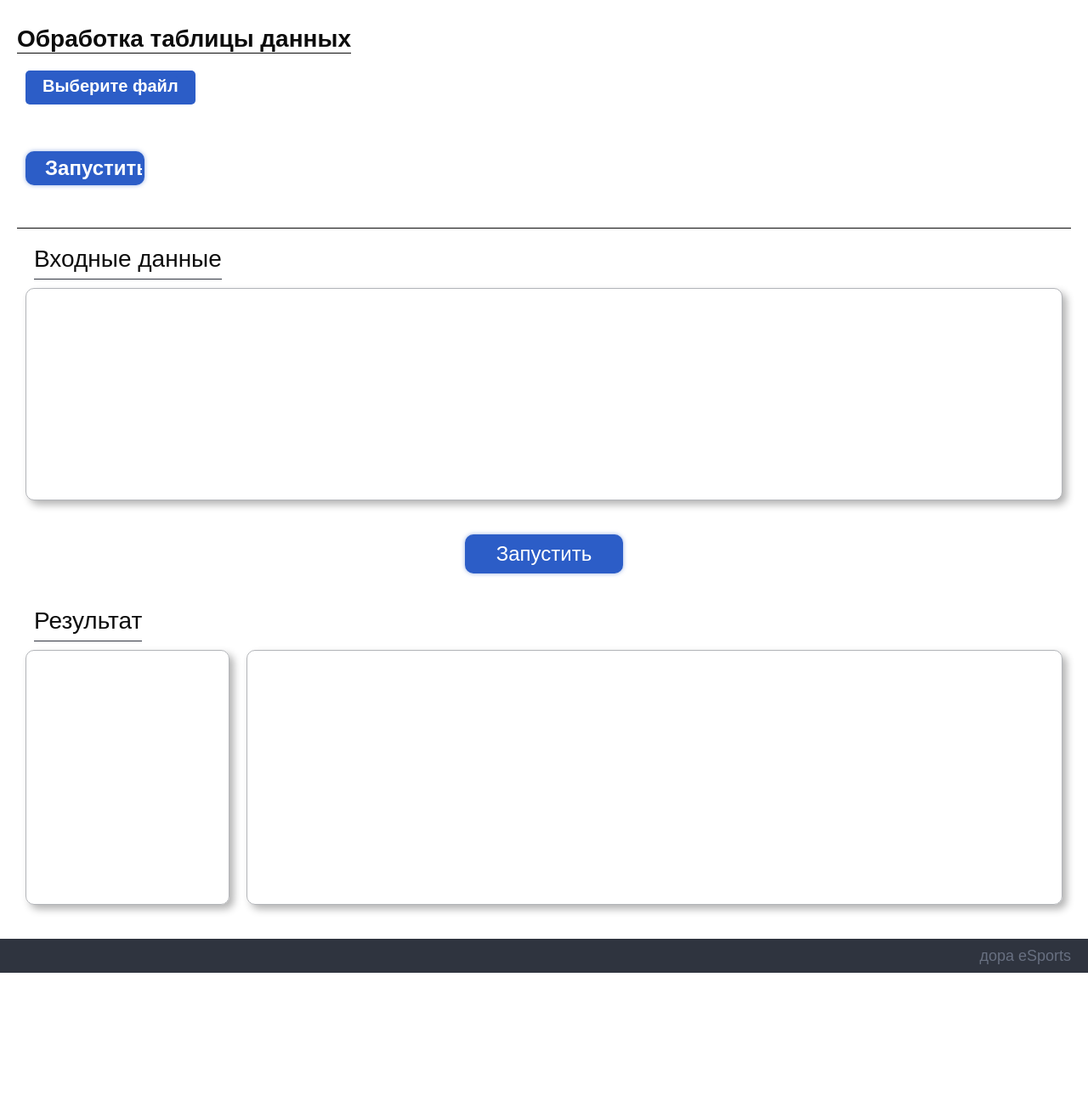
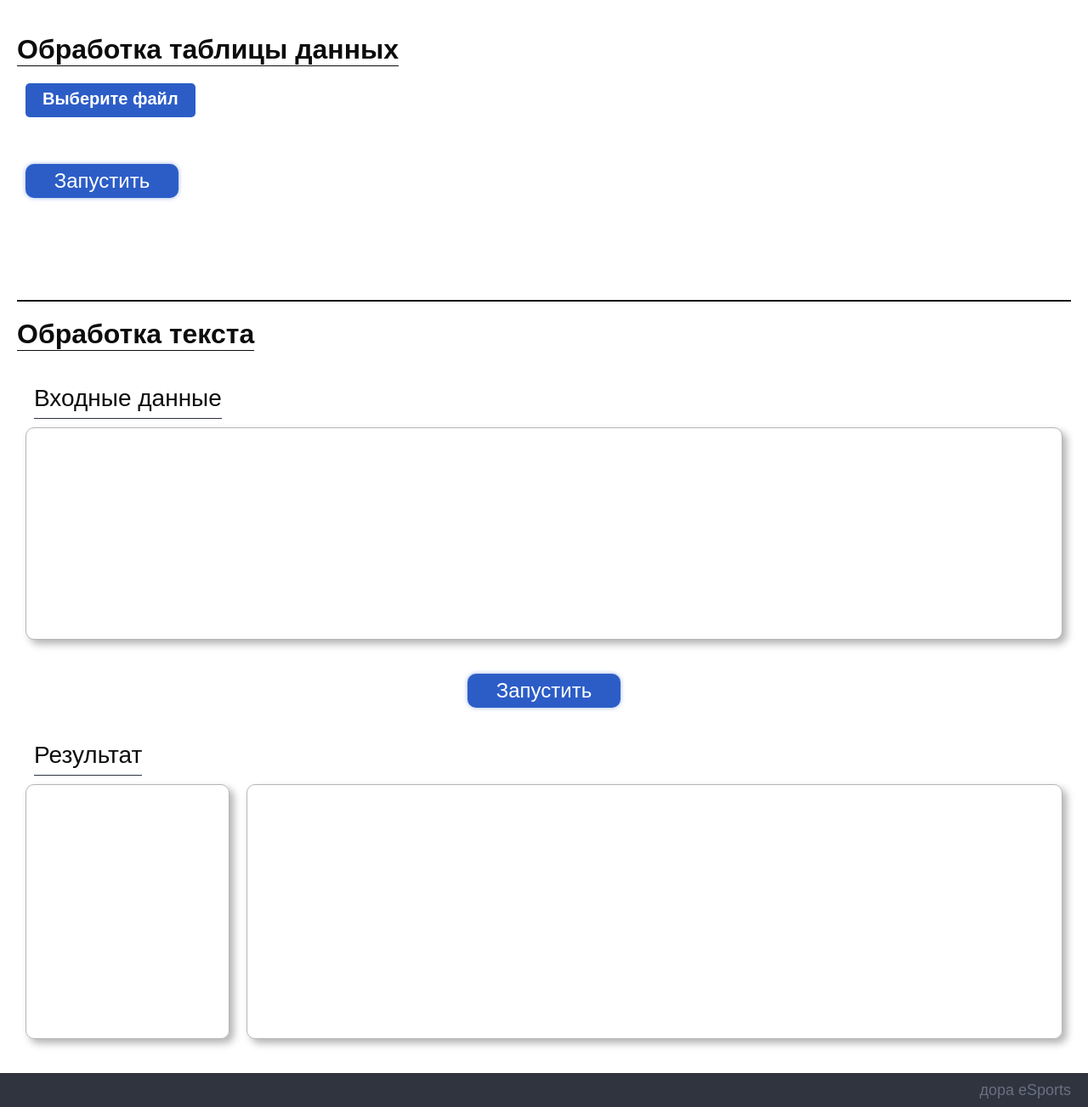
Before and after one commit to Keferd/Al1ve_Ins, a Flask app: template flaskapp/templates/index.html in a window 1280 px wide. Shown: the part 80-1383 px from the top of the page at 85% size. Before the commit the page ends 1225 px from the top, so only its background shows below. Run offline with Flask 3, Linux system fonts and the light colour scheme; the template is opened without the code that fills it, so the values that code supplies are empty; parts of the project's set-up code (start-up, migrations or seed data) failed here and were passed over; some libraries are stand-ins or nearby versions.

Commit message:
Стили

```diff
--- a/flaskapp/static/js/filesend.js
+++ b/flaskapp/static/js/filesend.js
@@ -24,8 +24,8 @@ sendfilebtn.addEventListener("click", function (e) {
         .then( response => {
             response.blob().then(function(data) {
                 document.getElementById("download").innerHTML = `
-                    <a href=` + URL.createObjectURL(data) + ` download="table.xlsx">
-                        <input class="aside__button" type="button" value="Скачать">
+                    <a class="aside__button_a" href=` + URL.createObjectURL(data) + ` download="table.xlsx">
+                        <input class="aside__button_download" type="button" value="Скачать">
                     </a>
                 `;
             });
--- a/flaskapp/static/js/textsend.js
+++ b/flaskapp/static/js/textsend.js
@@ -33,6 +33,22 @@ sendbtn.addEventListener("click", function (e) {
                 <div class="result__partition"></div>
                 <div class="result__header">
                     <div class="result__header_text">
+                        Значение цветов:
+                    </div>
+                </div>
+                <div class="result__classification">
+                    <div class="result__point_span result__point_span_green">
+                        Зелёный при значимости больше 0.8
+                    </div>
+                    <div class="result__point_span result__point_span_blue">
+                        Синий при значимости больше 0.6
+                    </div>
+                    <div class="result__point_span result__point_span_purple">
+                        Фиолетовый при значимости больше 0.4
+                    </div>
+                </div>
+                <div class="result__header">
+                    <div class="result__header_text">
                         Значимость слов:
                     </div>
                 </div>
@@ -55,11 +71,11 @@ sendbtn.addEventListener("click", function (e) {
                     if (l_word in weights) {
                         const weight = weights[l_word];
                         if (weight > 0.8) {
-                            new_text += `<span style="color: white ;background-color: green">${word} </span> `;
+                            new_text += `<span class="result__point_span result__point_span_green">${word} </span> `;
                         } else if (weight > 0.6) {
-                            new_text += `<span style="color: white ;background-color: blue">${word} </span> `;
+                            new_text += `<span class="result__point_span result__point_span_blue">${word} </span> `;
                         } else if (weight > 0.4) {
-                            new_text += `<span style="color: white ;background-color: purple">${word} </span> `;
+                            new_text += `<span class="result__point_span result__point_span_purple">${word} </span> `;
                         }
                         else {
                             new_text += `${word} `
--- a/flaskapp/static/style.css
+++ b/flaskapp/static/style.css
@@ -39,19 +39,20 @@ header a:hover {
     align-items: center;
     justify-content: center;
     padding: 20px;
+    align-items: flex-start;
 }
 
 .main__table {
     width: 100%;
-    margin-top: 10px;
     margin-bottom: 30px;
     display: flex;
     flex-direction: column;
     align-items: flex-start;
 }
 
-.main__table_h2 {
-    font-size: 28px;
+.main__h2 {
+    font-size: 32px;
+    margin-top: 20px;
     margin-bottom: 20px;
     border-bottom: 1px solid #0c0c0c
 }
@@ -62,8 +63,9 @@ header a:hover {
 }
 
 .body__partition {
-    border-bottom: 1px solid #0c0c0c;
+    border-bottom: 2px solid #0c0c0c;
     width: 100%;
+    margin-top: 70px;
 }
 
 .main__workspace {
@@ -148,8 +150,8 @@ header a:hover {
 }
 
 .main__run {
-    width: 140px;
-    padding: 0 20px;
+    width: 180px;
+    /* padding: 0 20px; */
     height: 40px;
     background-color: #2c5dc7;
     color: white;
@@ -162,6 +164,7 @@ header a:hover {
     border: 3px solid #2c5dc7;
     box-shadow: 0 0 5px rgba(44, 93, 199, 0.5);
     transition: color 1s ease;
+    box-sizing: border-box;
 }
 
 
@@ -352,8 +371,13 @@ header a:hover {
 	text-decoration: none;
 	display: inline-block;
 }
+
+.aside__button_a {
+    text-decoration: none;
+}
+
 .aside__button {
-    width: 140px;
+    width: 180px;
     height: 40px;
 
     margin-top: 15px;
@@ -366,14 +390,13 @@ header a:hover {
     align-items: center;
     justify-content: center;
     font-weight: normal;
+    box-sizing: border-box;
 
     color: #FFFFFF;
     font-size: 24px;
-    font-weight: bold;
 
     border: 3px solid #2c5dc7;
 
-    padding: 0 20px;
     box-shadow: 0 0 5px rgba(44, 93, 199, 0.5);
     transition: color 1s ease;
 }
--- a/flaskapp/templates/index.html
+++ b/flaskapp/templates/index.html
@@ -15,10 +15,10 @@
         </a>
     </header>
     <main class="main">
+        <h2 class="main__h2">
+            Обработка таблицы данных
+        </h2>
         <div class="main__table">
-            <h2 class="main__table_h2">
-                Обработка таблицы данных
-            </h2>
             <div class="main__table_field">
                 <form>
                     <div class="input-file-row">
@@ -37,6 +37,9 @@
         </div>
         <div class="body__partition">
         </div>
+        <h2 class="main__h2">
+            Обработка текста
+        </h2>
         <div class="main__workspace">
             <div class="main__half">
                 <div class="main__half__text">
```
Also changed, not shown: other parts of flaskapp/static/style.css (+45 -0 lines), flaskapp/static/js/colorchange.js (deleted, +0 -34 lines).
